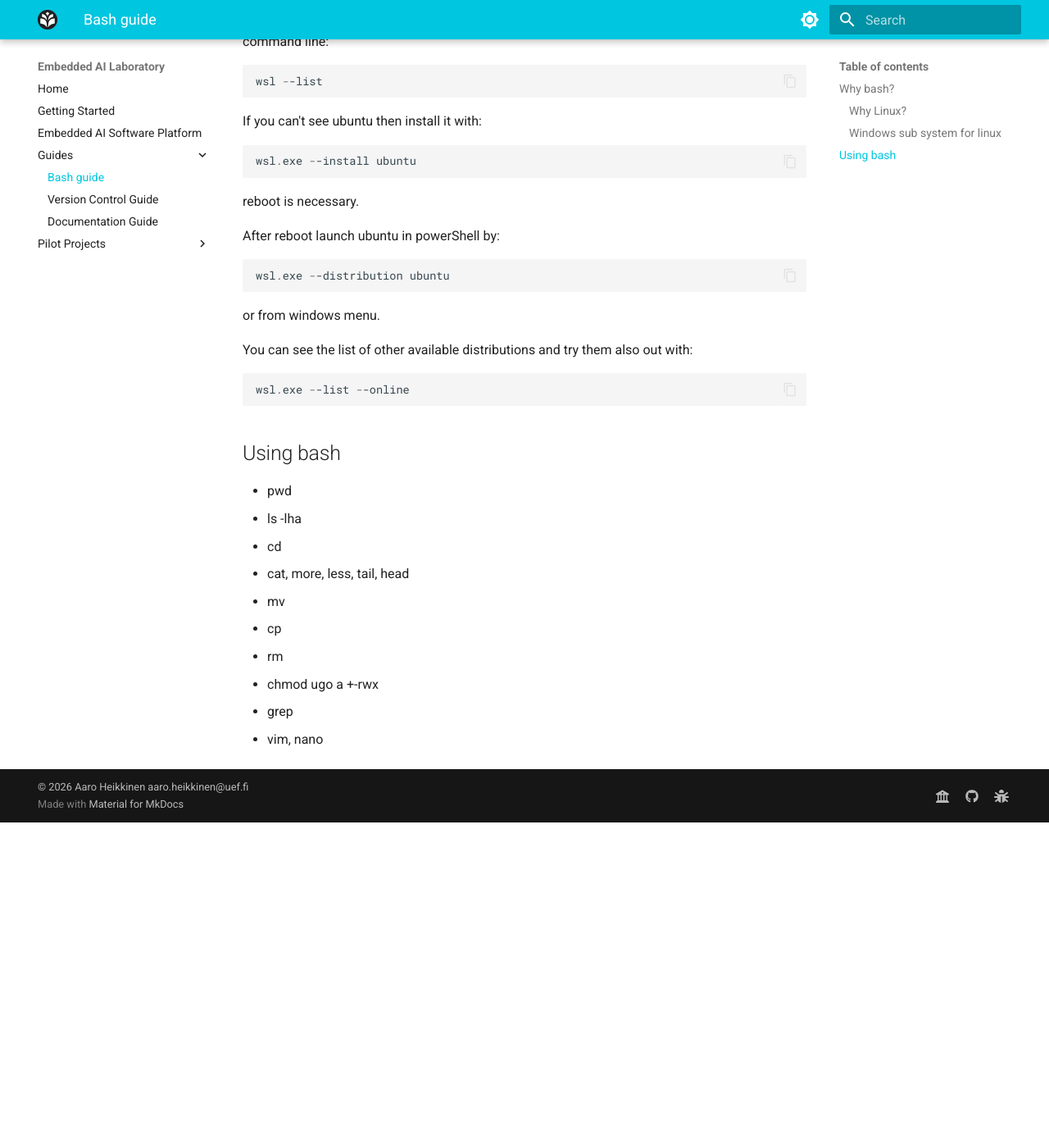
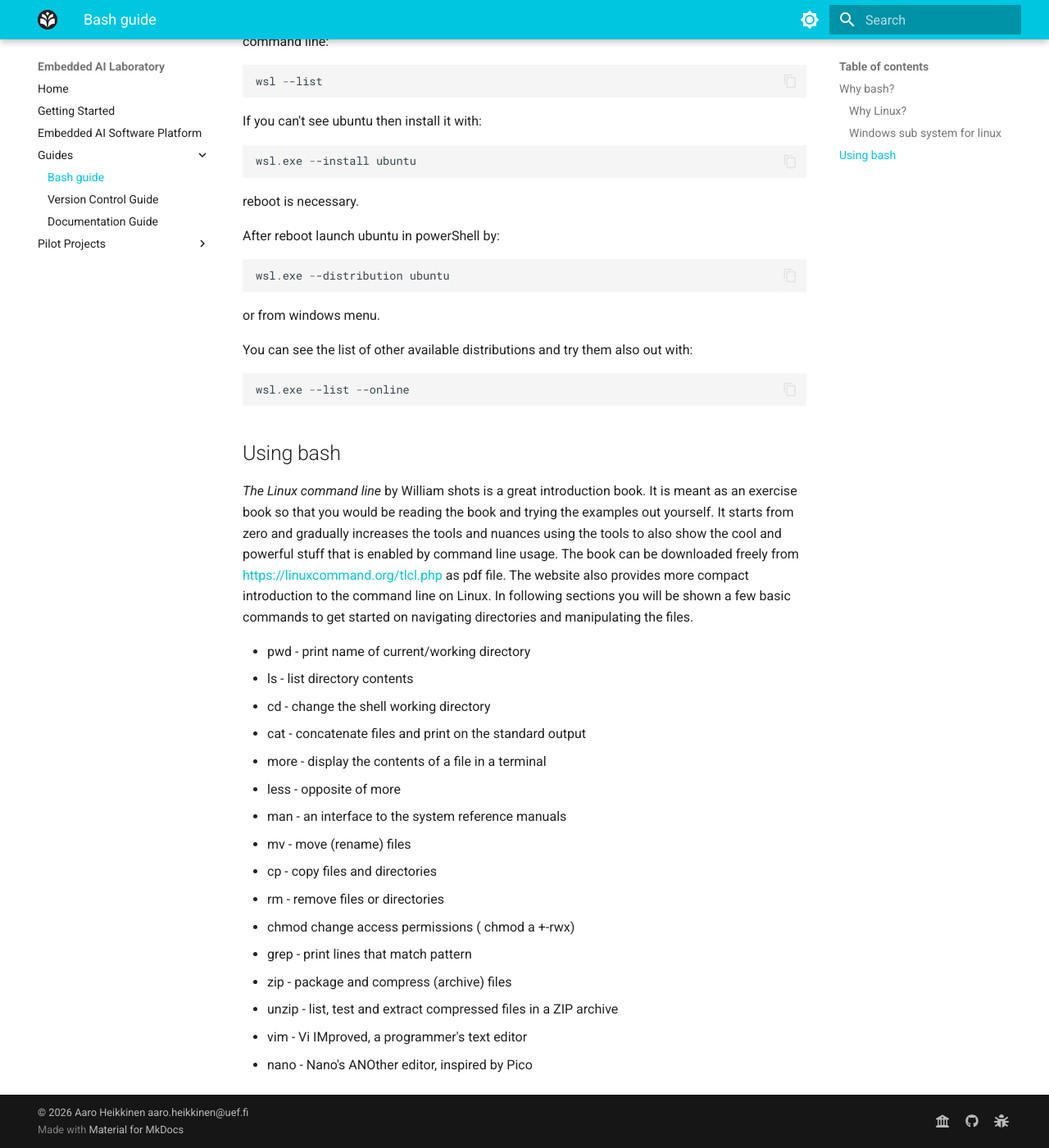
Before and after one commit to aaheikki/embedded_ai_lab, an MkDocs documentation site: the page built from docs/bash_guide.md, in a window 1280 px wide and 1400 px high, scrolled down 728 px. Shown: the whole window at 82% size. Built offline with MkDocs 1.6.1 and Material for MkDocs 9.7.7, drawn with Linux system fonts in a browser that asks for light colours; before the commit the page ends 1731 px from its top, so only the background shows below that.

Commit message:
satted using bash section

```diff
--- a/docs/bash_guide.md
+++ b/docs/bash_guide.md
@@ -31,14 +31,22 @@ wsl.exe --list --online
 ~~~
 
 ## Using bash
+*The Linux command line* by William shots is a great introduction book. It is meant as an exercise book so that you would be reading the book and trying the examples out yourself. It starts from zero and gradually increases the tools and nuances using the tools to also show the cool and powerful stuff that is enabled by command line usage. The book can be downloaded freely from [https://linuxcommand.org/tlcl.php](https://linuxcommand.org/tlcl.php) as pdf file. The website also provides more compact introduction to the command line on Linux.
+In following sections you will be shown a few basic commands to get started on navigating directories and manipulating the files.
 
-- pwd
-- ls -lha
-- cd
-- cat, more, less, tail, head
-- mv
-- cp
-- rm
-- chmod ugo a +-rwx
-- grep
-- vim, nano
+- pwd - print name of current/working directory
+- ls - list directory contents
+- cd - change the shell working directory
+- cat - concatenate files and print on the standard output
+- more - display the contents of a file in a terminal
+- less - opposite of more
+- man - an interface to the system reference manuals
+- mv - move (rename) files
+- cp - copy files and directories
+- rm - remove files or directories
+- chmod change access permissions ( chmod a +-rwx)
+- grep  - print lines that match pattern
+- zip - package and compress (archive) files
+- unzip - list, test and extract compressed files in a ZIP archive
+- vim - Vi IMproved, a programmer's text editor
+- nano - Nano's ANOther editor, inspired by Pico
```
